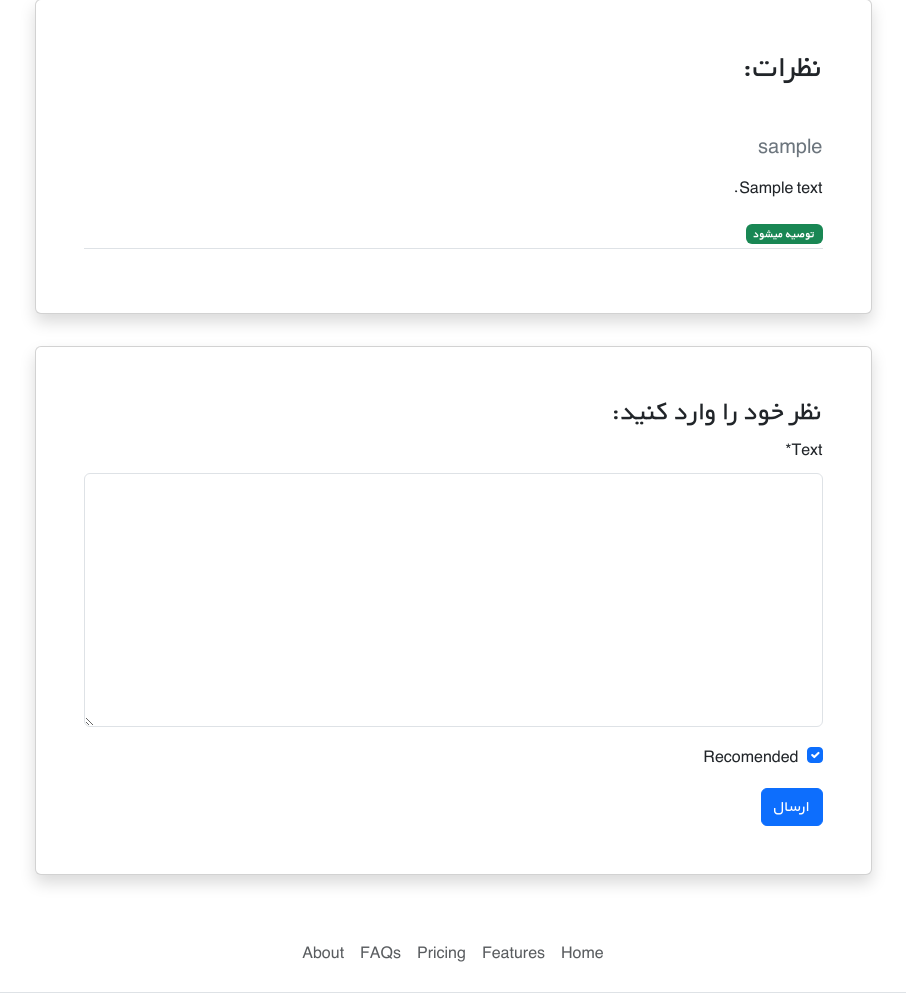
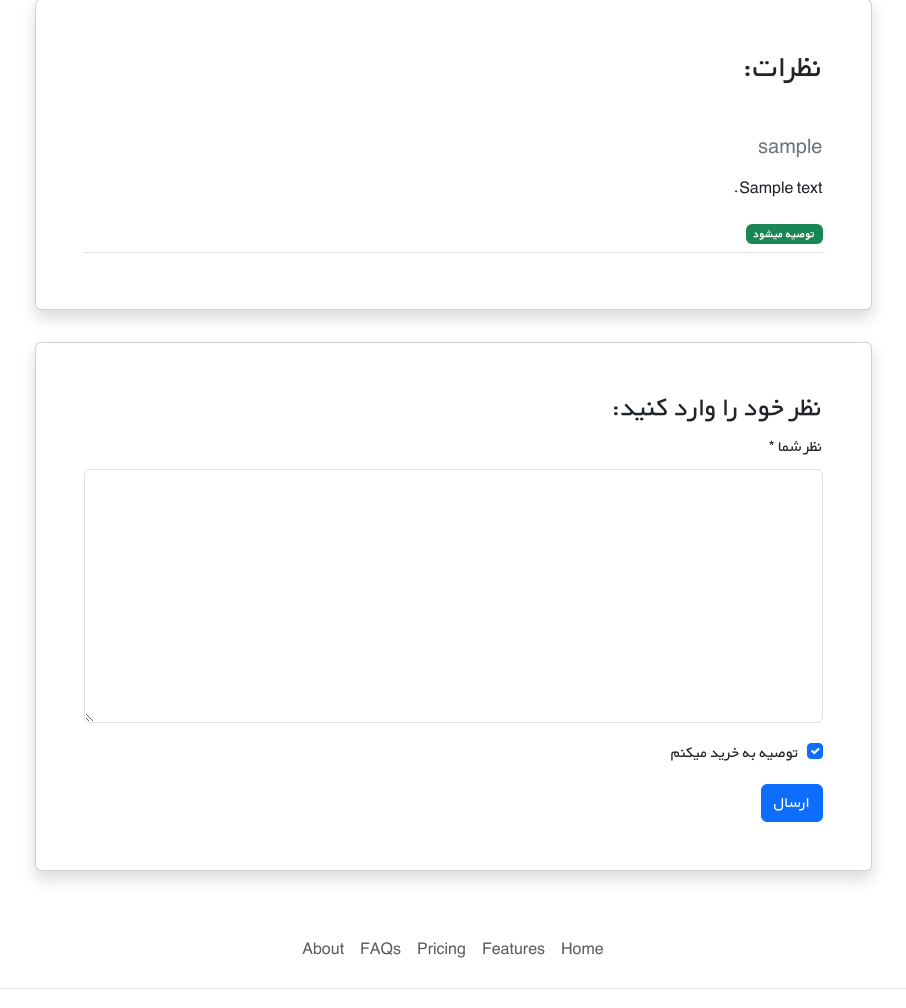
Before and after one commit to sajjadkargar6131/bookstore, a Django app: page /books/1/ in a window 1280 px wide. Shown: the part 476-1484 px from the top of the page, without its empty margins (187-1093 px from the left). Run offline with Django 4.2, Linux system fonts and the light colour scheme; a user stored in the database is signed in; tables that the repository leaves empty hold one stand-in row (values such as "Sample post"); grey boxes marked "Sample" are stand-in pictures; some libraries are stand-ins or nearby versions.

Commit message:
change label for form

```diff
--- a/books/forms.py
+++ b/books/forms.py
@@ -5,9 +5,20 @@ from .models import Book, Comment
 class BookCreateForm(forms.ModelForm):
     class Meta :
         model = Book
-        fields = ('title', 'description', 'author', 'price', 'cover')
+        fields = ('title', 'description', 'author', 'price', 'cover', )
+        labels = {
+            'title' : 'عنوان',
+            'description' : 'توضیحات',
+            'author' : 'نویسنده',
+            'price' : 'قیمت',
+            'cover' : 'عکس جلد',
+        }
 
 class CommentForm(forms.ModelForm):
     class Meta :
         model = Comment
-        fields = ('text', 'recomended' )
+        fields = ('text', 'recomended', )
+        labels = {
+            'text' : 'نظر شما ',
+            'recomended' : 'توصیه به خرید میکنم'
+        }
--- a/books/templates/books/book_detail.html
+++ b/books/templates/books/book_detail.html
@@ -42,15 +42,14 @@
                     <div class="card shadow my-3 p-5 w-sm-75 w-100">
                         <h2 class="mb-5">نظرات:</h2>
                         {% for comment in comments  %}
-                            <div class="border-bottom mb-3">
+                            <div class="border-bottom mb-2">
                                 <h5 class="mb-3 text-secondary">{{comment.user.username}}</h5>
                                 <p>{{comment.text}}</p>
                                 {% if comment.recomended %}
-                                <span class="badge bg-success">توصیه میشود</span>
+                                    <span class="badge bg-success mb-2">توصیه میشود</span>
                                 {% else %}
-                                <span class="badge bg-secondary">توصیه نمیشود</span>
+                                    <span class="badge bg-secondary mb-2">توصیه نمیشود</span>
                                 {% endif %}
-
                             </div>
                         {% endfor %}
                     </div>
--- a/books/views.py
+++ b/books/views.py
@@ -8,7 +8,7 @@ from .forms import BookCreateForm, CommentForm
 
 class BookListView(generic.ListView):
     model = Book
-    paginate_by = 4
+    paginate_by = 8
     template_name = 'books/book_list.html'
     context_object_name = 'books'
 
```
